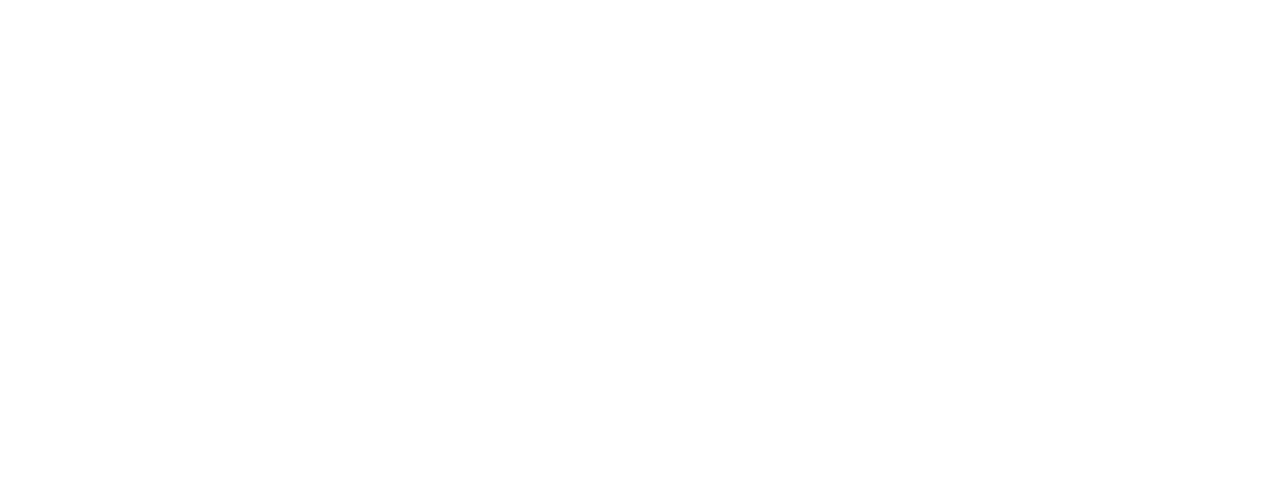
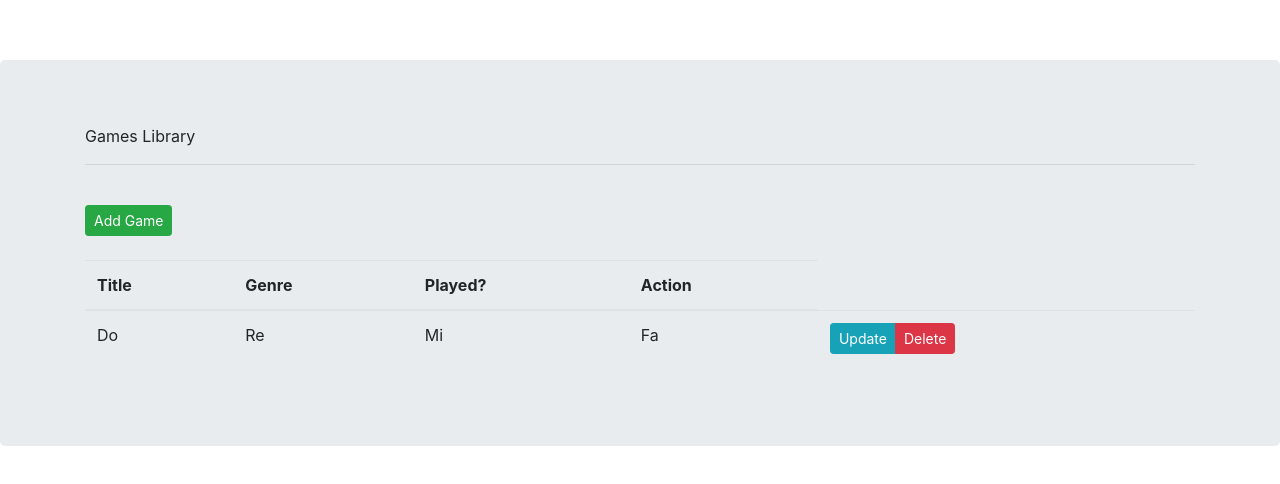
Before and after one commit to Barnabas02/frontend-games-library, a Vue app: page /games in a window 1280 px wide. Shown: the top 484 px of the page. Built offline with nearby package versions, Linux system fonts and the light colour scheme.

Commit message:
Added Games componed and UI elements(table, and sample data)

```diff
--- /dev/null
+++ b/src/components/Games.vue
@@ -0,0 +1,58 @@
+<template>
+  <div class="jumbotron vertical-center">
+    <div class="container">
+      <!-- bootswatch CND -->
+      <link
+        rel="stylesheet"
+        href="https://cdn.jsdelivr.net/npm/bootswatch@4.5.2/dist/sketchy/bootstrap.min.css"
+        integrity="sha384-RxqHG2ilm4r6aFRpGmBbGTjsqwfqHOKy1ArsMhHusnRO47jcGqpIQqlQK/kmGy9R"
+        crossorigin="anonymous"
+      />
+
+      <div class="row">
+        <div class="col-sm-12">
+          <p>Games Library</p>
+          <hr />
+          <br />
+
+          <!-- Alert Message -->
+
+          <button type="button" class="btn btn-success btn-sm">Add Game</button>
+          <br /><br />
+          <table class="table table-hover">
+            <!-- table head -->
+            <thead>
+              <tr>
+                <!-- table header cells -->
+                <th scope="col">Title</th>
+                <th scope="col">Genre</th>
+                <th scope="col">Played?</th>
+                <th scope="col">Action</th>
+              </tr>
+            </thead>
+            <tbody>
+              <tr>
+                <td>Do</td>
+                <td>Re</td>
+                <td>Mi</td>
+                <td>Fa</td>
+                <td>
+                  <div class="btn-group" role="group">
+                      <button type="button" class="btn btn-info btn-sm">Update</button>
+                      <button type="button" class="btn btn-danger btn-sm">Delete</button>
+                  </div>
+                </td>
+              </tr>
+            </tbody>
+          </table>
+        </div>
+      </div>
+    </div>
+  </div>
+</template>
+
+<script>
+export default {};
+</script>
+
+<style></style>
--- a/src/router/index.js
+++ b/src/router/index.js
@@ -1,6 +1,7 @@
 import Vue from "vue";
 import VueRouter from "vue-router";
 import Shark from "../components/Shark.vue";
+import Games from "../components/Games.vue";
 
 Vue.use(VueRouter);
 
@@ -10,6 +11,11 @@
     name: "Shark",
     component: Shark,
   },
+  {
+    path: "/games",
+    name: "Games",
+    component: Games,
+  }
 ];
 
 const router = new VueRouter({
```
